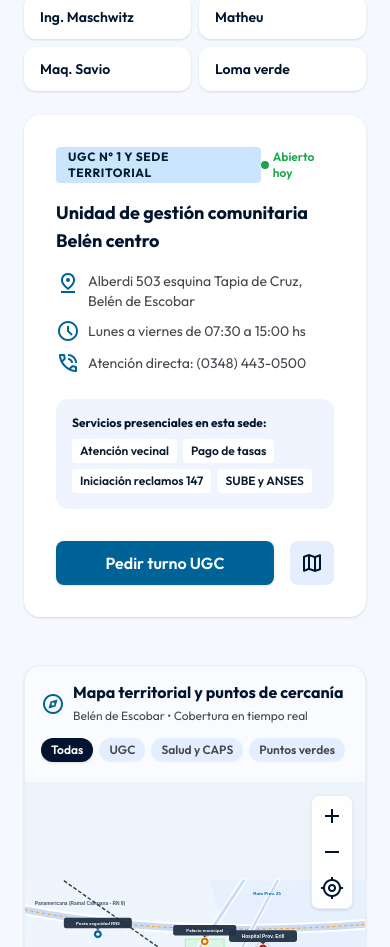
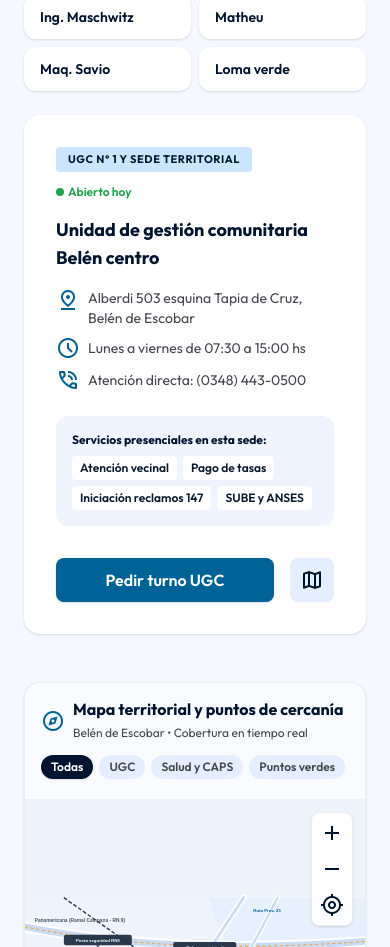
Before and after one commit to dibrand-dev/dibrand-redesign, a Next.js app: page /escobar in a window 390 px wide. Shown: the part 3425-4372 px from the top of the page. Built offline with nearby package versions, Linux system fonts and the light colour scheme.

Commit message:
style(escobar): fix badge overlap on mobile in Discover section

```diff
--- a/app/escobar/_components/Discover.tsx
+++ b/app/escobar/_components/Discover.tsx
@@ -95,11 +95,11 @@ export default function Discover() {
             {/* UGC Detailed Box */}
             <div className="bg-white p-8 rounded-2xl shadow-sm flex flex-col justify-between">
               <div>
-                <div className="flex items-center justify-between">
-                  <span className="inline-flex items-center gap-1 px-3 py-0.5 rounded bg-[#cce5ff] text-[#011c2d] text-xs font-bold uppercase tracking-wider">
+                <div className="flex flex-col sm:flex-row items-start sm:items-center justify-between gap-3">
+                  <span className="inline-flex items-center gap-1 px-3 py-1 rounded bg-[#cce5ff] text-[#011c2d] text-[11px] sm:text-xs font-bold uppercase tracking-wider text-left">
                     UGC N° 1 y sede territorial
                   </span>
-                  <span className="text-xs text-[#1aa54c] flex items-center gap-1 font-semibold">
+                  <span className="text-xs text-[#1aa54c] flex items-center gap-1 font-semibold shrink-0">
                     <span className="w-2 h-2 rounded-full bg-[#1aa54c]"></span> Abierto hoy
                   </span>
                 </div>
```
